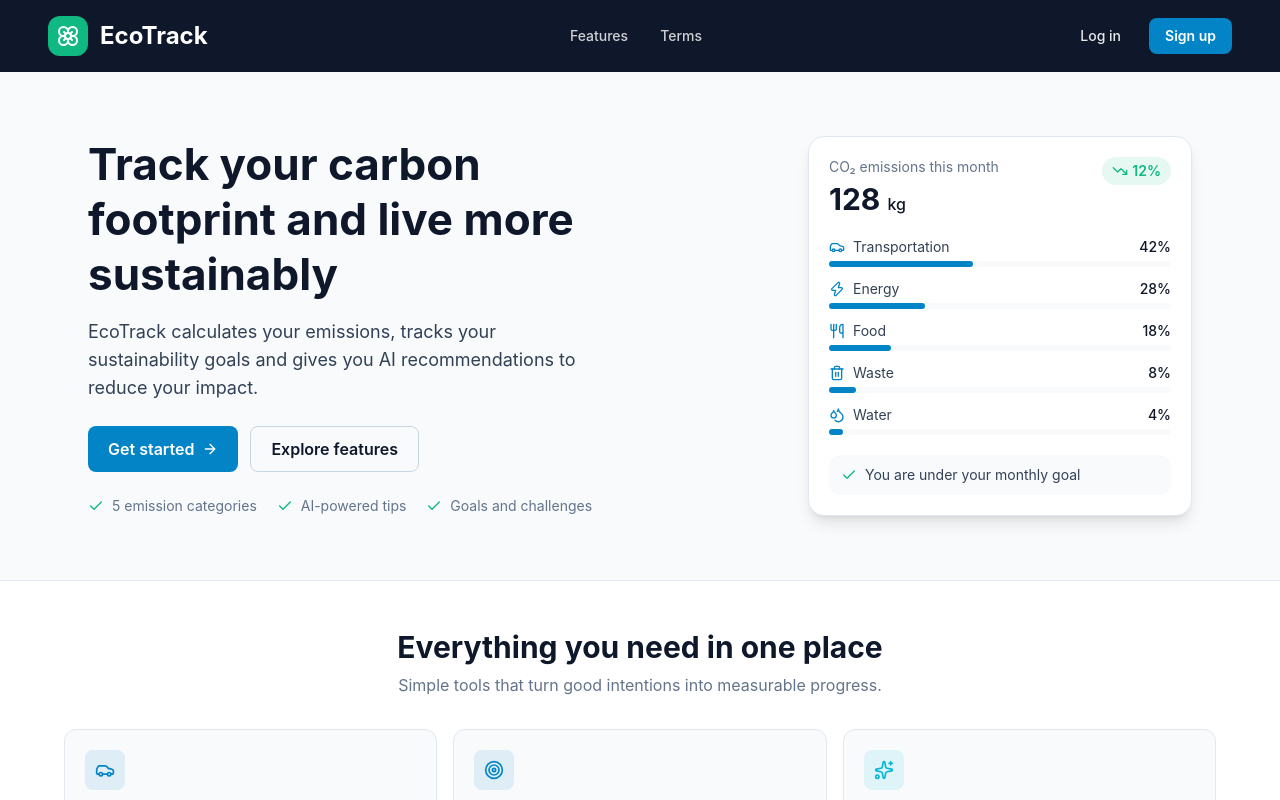
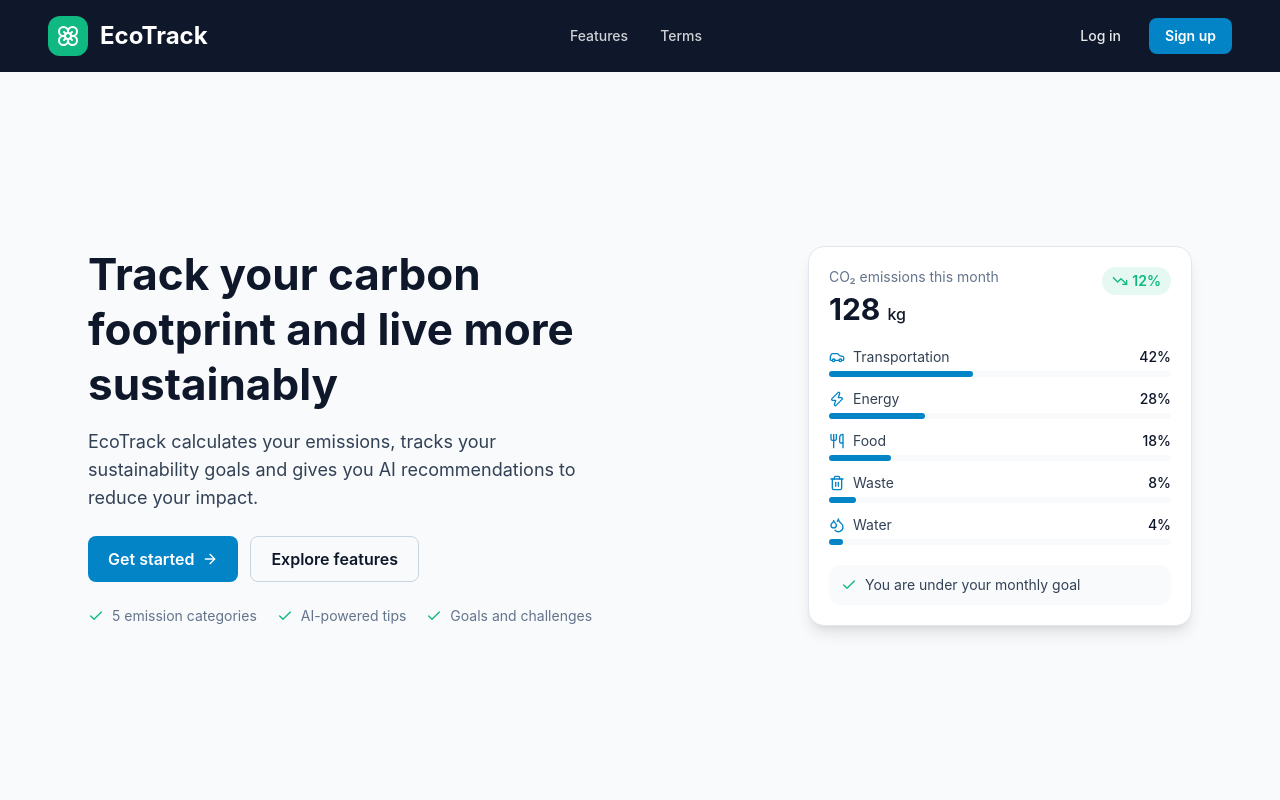
Before and after one commit to springboardmentor212/EcoTrack_Group1, a React app in the folder frontend/: page / in a window 1280 px wide. Shown: the top 800 px of the page. Built offline with nearby package versions, Linux system fonts and the light colour scheme; no server answers; the HTML template or start-up script is replaced by a standard one.

Commit message:
fix: make landing hero fill the screen height

```diff
--- a/frontend/src/pages/LandingPage.jsx
+++ b/frontend/src/pages/LandingPage.jsx
@@ -236,8 +236,8 @@ export default function LandingPage() {
       <Navbar />
 
       {/* Hero */}
-      <section className="bg-[var(--color-background)]">
-        <div className="mx-auto grid max-w-6xl items-center gap-10 px-4 py-12 sm:px-6 lg:grid-cols-2 lg:py-16">
+      <section className="flex min-h-[calc(100dvh-4.5rem)] items-center bg-[var(--color-background)]">
+  <div className="mx-auto grid w-full max-w-6xl items-center gap-10 px-4 py-12 sm:px-6 lg:grid-cols-2 lg:py-16">
           <div>
             <h1 className="text-3xl font-bold leading-tight text-[var(--color-primary)] sm:text-4xl lg:text-[2.75rem]">
               Track your carbon footprint and live more sustainably
```
